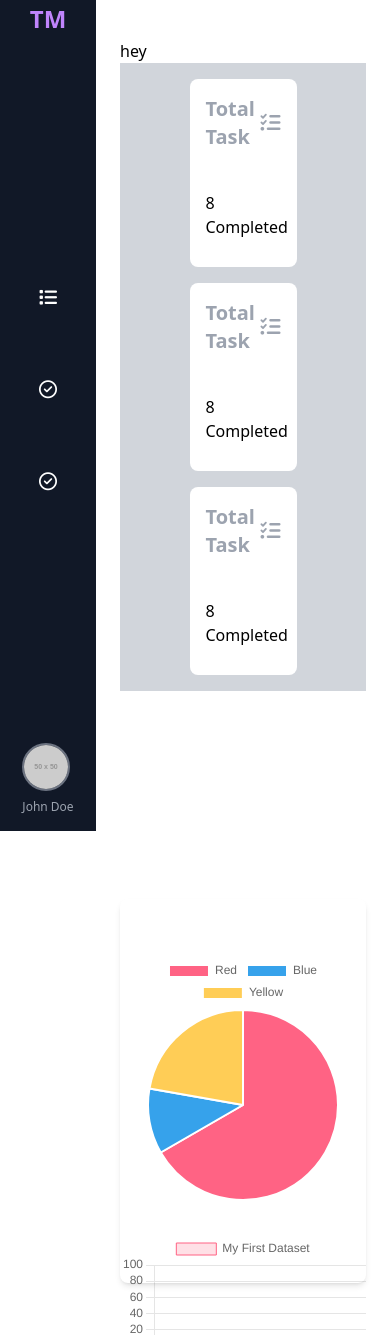
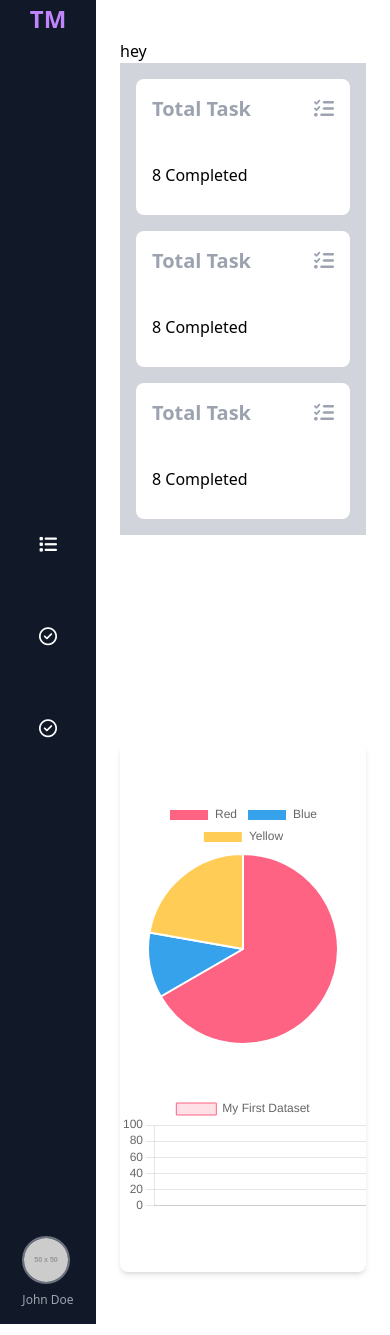
Before and after one commit to Aadithapa456/task-manager, a website: page index.html in a window 390 px wide. Shown: the part 13-1348 px from the top of the page. Drawn offline with nearby package versions, Linux system fonts and the light colour scheme; placeholder pictures from the web are drawn by us.

Commit message:
Fix:responsive issue in chart

```diff
--- a/index.html
+++ b/index.html
@@ -10,7 +10,7 @@
     <div class="wrapper flex">
       <aside
         id="sidebar"
-        class="flex h-screen w-24 flex-col items-center justify-between bg-gray-900 p-4"
+        class="flex min-h-screen w-24 flex-col items-center justify-between bg-gray-900 p-4"
       >
         <div class="sidebar-title text-2xl font-bold text-purple-400">TM</div>
         <div
@@ -55,7 +55,7 @@
               class="tasks-info flex flex-col items-center gap-4 bg-gray-300 px-4 py-4 md:flex-row"
             >
               <div
-                class="task-info-card-1 00 flex w-2/4 flex-col justify-between rounded-lg bg-white p-4"
+                class="task-info-card-1 00 flex w-full flex-col justify-between rounded-lg bg-white p-4 md:w-2/4"
               >
                 <div
                   class="task-info-title flex items-center justify-between text-xl font-bold text-gray-400"
@@ -68,7 +68,7 @@
                 </div>
               </div>
               <div
-                class="task-info-card-1 00 flex w-2/4 flex-col justify-between rounded-lg bg-white p-4"
+                class="task-info-card-1 00 flex w-full flex-col justify-between rounded-lg bg-white p-4 md:w-2/4"
               >
                 <div
                   class="task-info-title flex items-center justify-between text-xl font-bold text-gray-400"
@@ -81,7 +81,7 @@
                 </div>
               </div>
               <div
-                class="task-info-card-1 00 flex w-2/4 flex-col justify-between rounded-lg bg-white p-4"
+                class="task-info-card-1 00 flex w-full flex-col justify-between rounded-lg bg-white p-4 md:w-2/4"
               >
                 <div
                   class="task-info-title flex items-center justify-between text-xl font-bold text-gray-400"
@@ -96,13 +96,13 @@
             </div>
           </div>
           <div
-            class="dashboard-bottom-content mt-4 flex max-h-96 flex-col rounded-lg bg-white py-10 shadow-md md:flex-row"
+            class="dashboard-bottom-content mt-4 flex max-h-fit flex-col rounded-lg bg-white py-10 shadow-md md:flex-row gap-4"
           >
             <canvas
-              class="left-chart mx-auto my-4 h-96 w-full max-w-lg rounded-lg"
+              class="left-chart mx-auto my-4 !max-h-96 w-full max-w-lg rounded-lg"
             ></canvas>
             <canvas
-              class="right-chart mx-auto my-4 h-96 w-full max-w-lg rounded-lg"
+              class="right-chart mx-auto my-4 !max-h-96 w-full max-w-lg rounded-lg"
             ></canvas>
           </div>
         </div>
```
